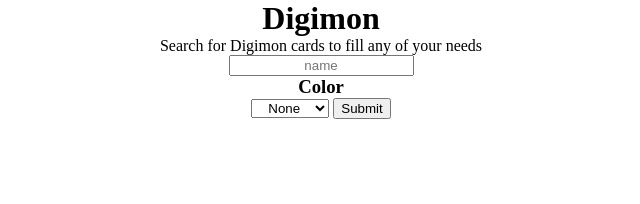
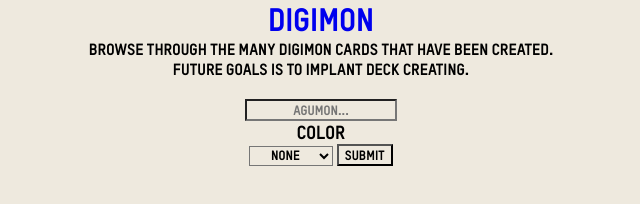
Before and after one commit to MJets09/digimonCards, a plain HTML site: page index.html in a window 1280 px wide. Shown: the whole page, without its empty margins (319-959 px from the left). Drawn offline with Linux system fonts and the light colour scheme.

Commit message:
Made UI a bit more cleaner

```diff
--- a/assests/CSS/css.css
+++ b/assests/CSS/css.css
@@ -1,7 +1,14 @@
+@font-face {
+    font-family: yeezy;
+    src: url(../yeezy_tstar-bold-webfont.ttf);
+}
+
 * {
     box-sizing: border-box;
     text-align: center;
     margin: auto;
+    background-color: #eee9de;
+    font-family: yeezy;
 }
 
 
@@ -22,13 +29,10 @@ section {
 
 /* Styles */
 
-li {
-    text-decoration: none;
-}
-
 img {
     /* max-height: 300px; */
     max-width: 400px;
+    border-radius: 5%;
 }
 
 ul {
@@ -36,3 +40,15 @@ ul {
     flex-wrap: wrap;
     list-style: none;
 }
+
+li {
+    text-decoration: none;
+}
+
+a {
+    text-decoration: none;
+}
+
+input:focus {
+    outline: none;
+}
--- a/assests/JS/js.js
+++ b/assests/JS/js.js
@@ -1,6 +1,6 @@
-document.querySelector('#getMon').addEventListener('click', getMon)
+document.querySelector('#getMon').addEventListener('click', getMon);
 document.querySelector('#dataType').onchange = function() {
-    return document.querySelector('#dataType').value = this.value
+    return document.querySelector('#dataType').value = this.value;
 }
 
 //This function removes the created elements.FIGURE OUT HOW THIS WORKS.
@@ -13,7 +13,7 @@ function removeElements(elements) {
 function getMon() {
     let userMon = document.querySelector('#monName').value.toLowerCase();
     let userColor = document.querySelector('#dataType').value;
-    let url = `https://digimoncard.io/api-public/search.php?n=${userMon}&color=${userColor}`;
+    let url = `https://digimoncard.io/api-public/search.php?n=${userMon}`;
 
 
     fetch(url).then(res => res.json()).then(data => {
@@ -21,15 +21,16 @@ function getMon() {
 
             removeElements(document.querySelectorAll('li'));
             //This removes the created elements.FIGURE OUT HOW THIS WORKS.
+
             data.forEach(obj => {
-
+                //Create new elements
                 let newLi = document.createElement('li');
                 let newImg = document.createElement('img');
-
+                //Append elements with our data source that came from the fetch
                 newImg.src = obj.image_url;
-
+                //Append images to created li
                 newLi.appendChild(newImg)
-
+                    //Append new lines with images and attach to ul
                 document.querySelector('ul').appendChild(newLi)
             })
 
--- a/index.html
+++ b/index.html
@@ -10,11 +10,12 @@
 </head>
 
 <body>
-    <h1>Digimon</h1>
-    <p>Search for Digimon cards to fill any of your needs</p>
+    <h1><a href="./index.html">Digimon</a></h1>
+    <p>Browse through the many Digimon cards that have been created.</p>
+    <p>Future goals is to implant deck creating.</p>
+    <br>
 
-
-    <input type="text" name="" id="monName" placeholder="name">
+    <input type="text" name="" id="monName" placeholder="Agumon...">
     <h3>Color</h3>
     <select name="dataType" id="dataType">
     <option value="">None</option>
```
Also changed, not shown: assests/yeezy_tstar-bold-webfont.ttf (added).
